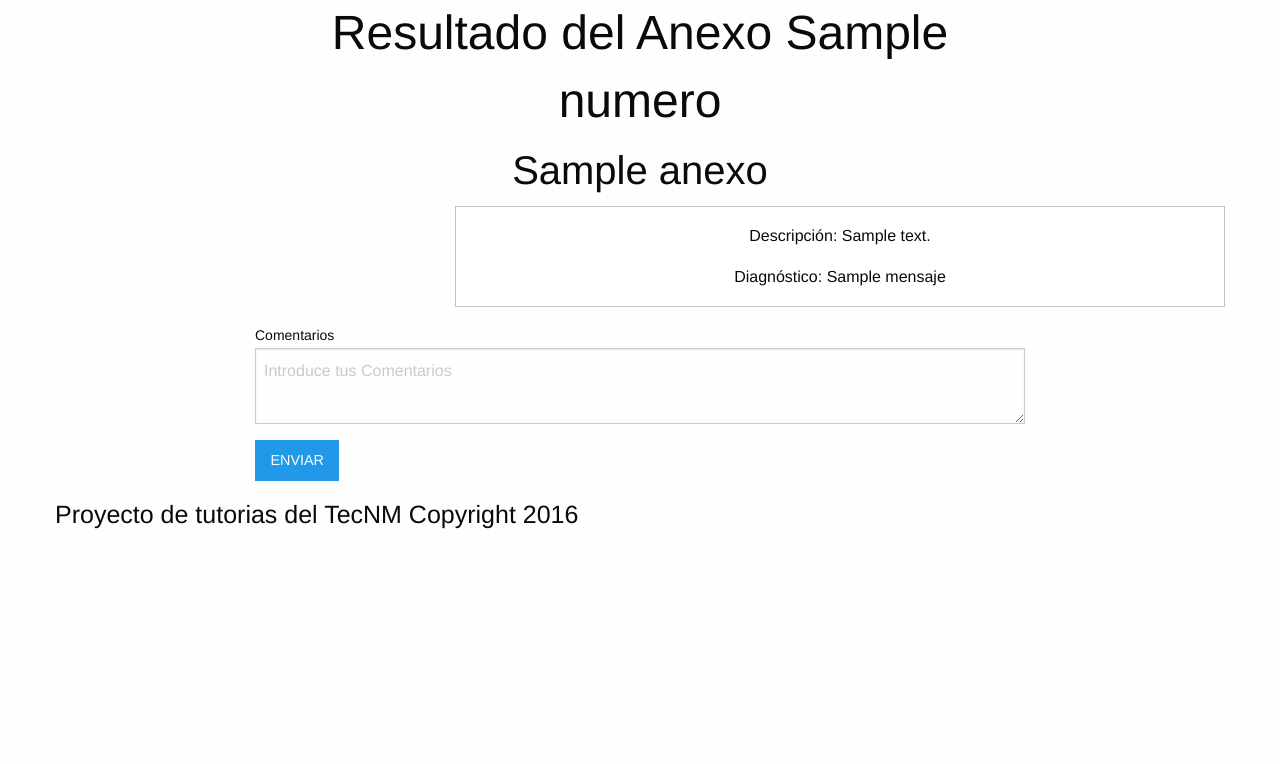
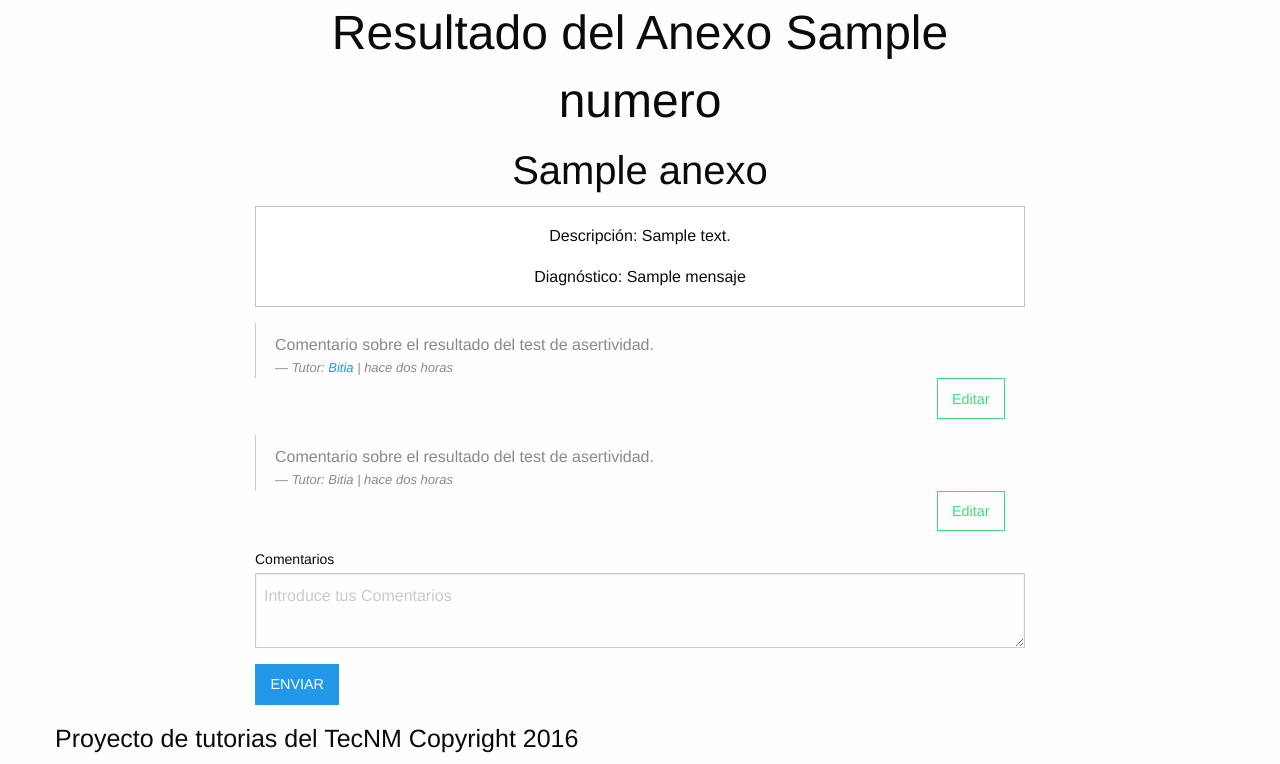
Before and after one commit to bitia/tutorias, a Django app: template tutoriastec/templates/anexos/diagnostico.html in a window 1280 px wide. Shown: the part 175-939 px from the top of the page. Before the commit the page ends 704 px from the top, so only its background shows below. Run offline with Django 3.2, Linux system fonts and the light colour scheme; the template is opened without the code that fills it: most values are stand-ins (such as "Sample title", 1, 10 or a date in 2020).

Commit message:
Se agregó template de resultado de anexos con comentarios

```diff
--- a/tutoriastec/templates/anexos/diagnostico.html
+++ b/tutoriastec/templates/anexos/diagnostico.html
@@ -3,20 +3,41 @@
 {% block contenido %}
 
 <section class="row">
-  <header class="small-12 medium-8 medium-centered columns text-center">
+  <div class="medium-8 medium-centered columns text-center">
   <h1>Resultado del Anexo {{Anexo.numero}}</h1>
   <h2>{{Anexo.titulo}}</h2>
-  </header>
-  <div class="small-12 medium-8 medium-centered columns text-center">
+  </div>
+  </section>
+
+<section class="row">
+  <div class="medium-8 medium-centered columns text-center">
     <div class="callout">
       <p>Descripción: {{Anexo.descripcion}}</p>
       <p>Diagnóstico: {{mensaje}}</p>
     </div>
+  </div>
+</section>
 
-  </div>
+<section class="row">
+  <article class="small-12 medium-8 medium-centered columns">
+  <blockquote>
+  Comentario sobre el resultado del test de asertividad.
+  <cite>Tutor: <a href="#">Bitia </a>| hace dos horas</cite>
+  <a href="#" class="hollow button success float-right">Editar</a>
+  </blockquote>
+  </article>
+</section>
 
+<section class="row">
+  <article class="small-12 medium-8 medium-centered columns">
+  <blockquote>
+  Comentario sobre el resultado del test de asertividad.
+  <cite>Tutor: Bitia | hace dos horas</cite>
+  <a href="#" class="hollow button success float-right">Editar</a>
+  </blockquote>
+  </article>
+</section>
 
-</section>
 <section class="row">
   <article class="small-12 medium-8 medium-centered columns">
   <form action=".">
```
Also changed, not shown: tutoriastec/templates/base.html (line endings or trailing spaces).
